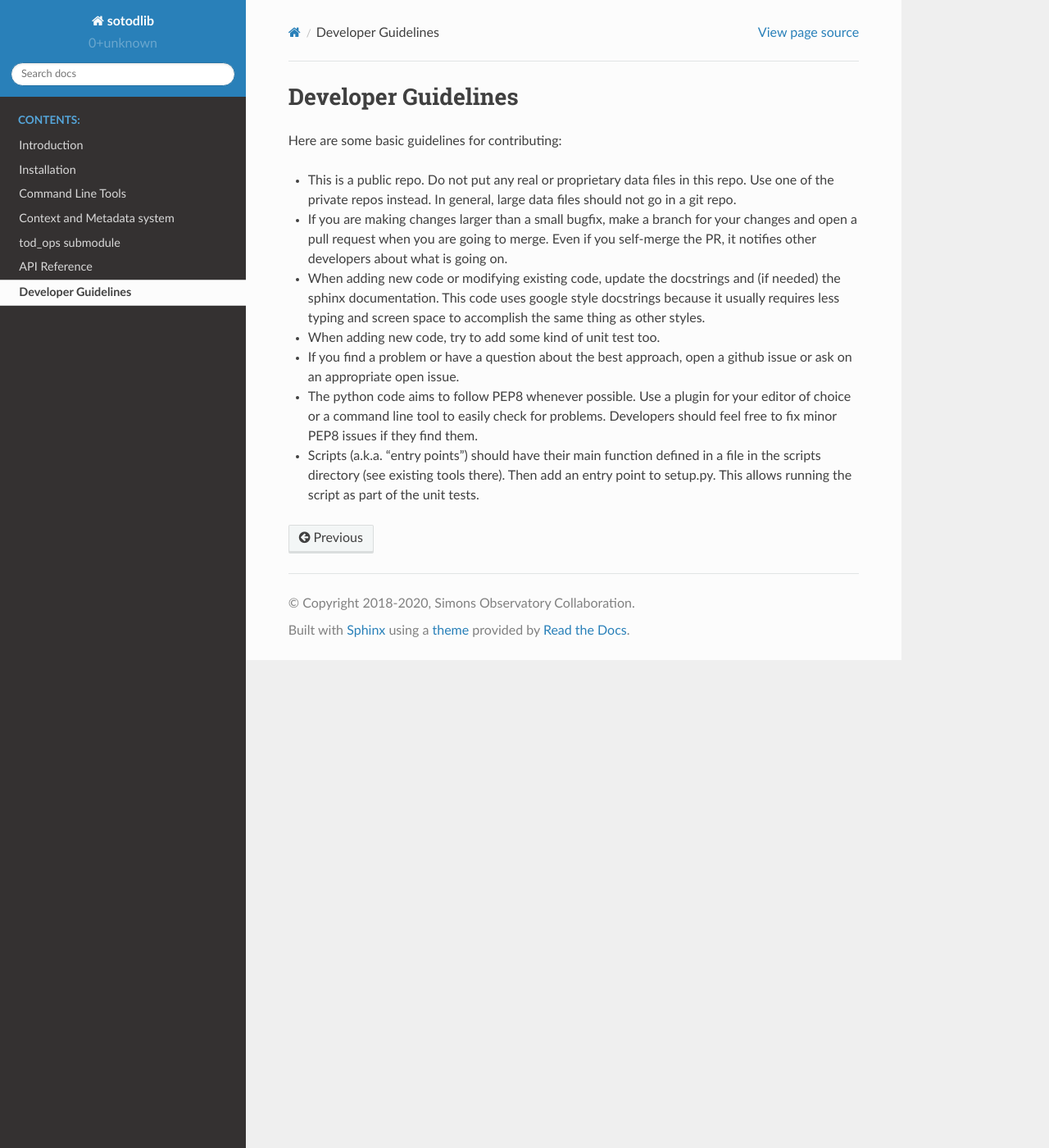
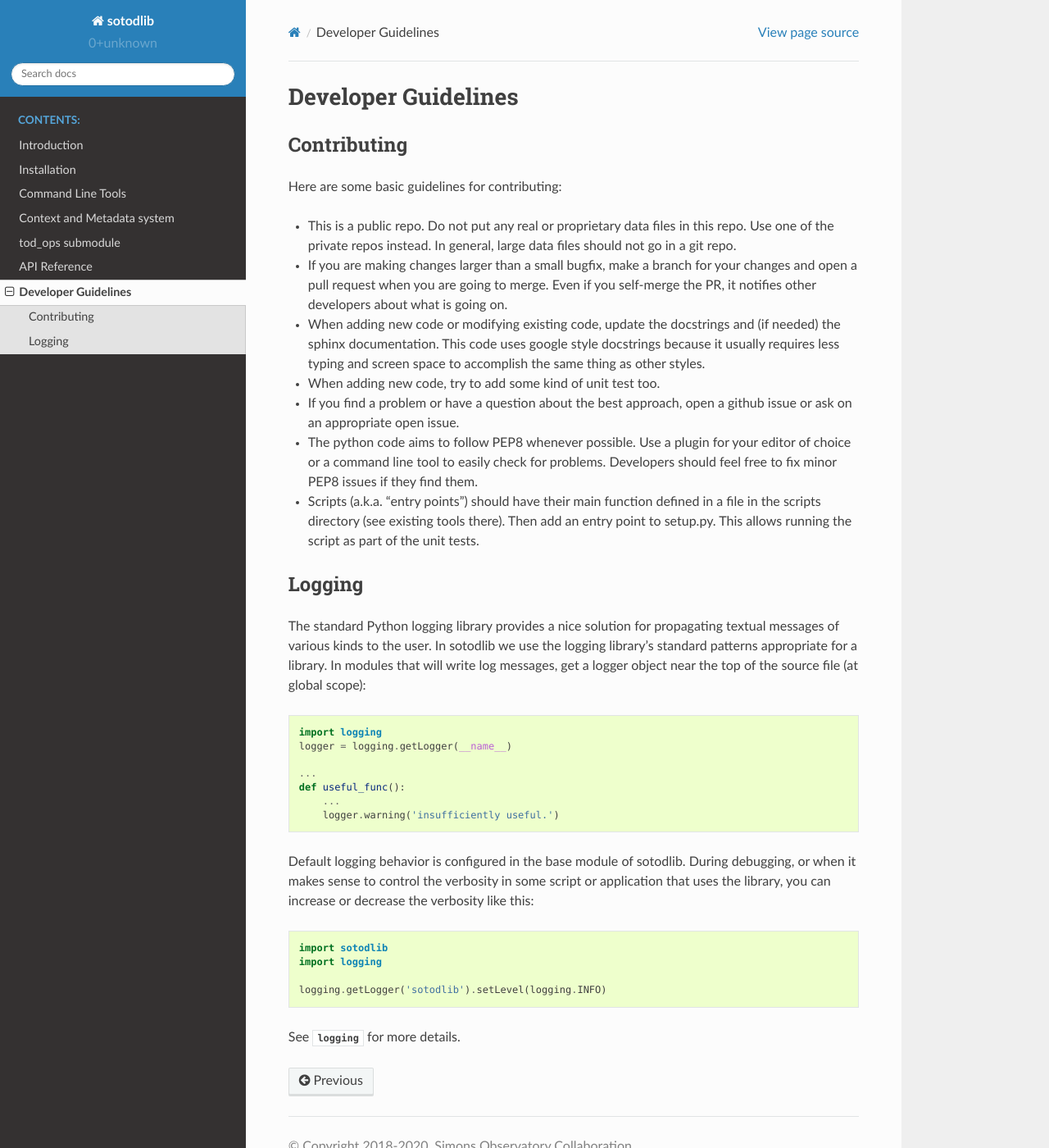
Before and after one commit to simonsobs/sotodlib, a Sphinx documentation site: the page built from docs/dev.rst, in a window 1280 px wide and 1400 px high. Shown: the whole window at 82% size. Built offline with Sphinx 7.4.7 and the Read the Docs theme 2.0.0, drawn with Linux system fonts in a browser that asks for light colours; pages that are not in the unit, such as notebooks, are missing from menus.

Commit message:
logging: define a base logger for sotodlib
Give simple example in docs of how it should be used.

```diff
--- a/docs/dev.rst
+++ b/docs/dev.rst
@@ -2,6 +2,9 @@
 
 Developer Guidelines
 ==============================
+
+Contributing
+------------
 
 Here are some basic guidelines for contributing:
 
@@ -30,3 +33,33 @@ Here are some basic guidelines for contributing:
 - Scripts (a.k.a. "entry points") should have their main function defined in a
   file in the scripts directory (see existing tools there).  Then add an entry
   point to setup.py.  This allows running the script as part of the unit tests.
+
+
+Logging
+-------
+
+The standard Python logging library provides a nice solution for
+propagating textual messages of various kinds to the user.  In
+sotodlib we use the logging library's standard patterns appropriate
+for a library.  In modules that will write log messages, get a logger
+object near the top of the source file (at global scope)::
+
+  import logging
+  logger = logging.getLogger(__name__)
+
+  ...
+  def useful_func():
+      ...
+      logger.warning('insufficiently useful.')
+
+Default logging behavior is configured in the base module of sotodlib.
+During debugging, or when it makes sense to control the verbosity in
+some script or application that uses the library, you can increase or
+decrease the verbosity like this::
+
+  import sotodlib
+  import logging
+
+  logging.getLogger('sotodlib').setLevel(logging.INFO)
+
+See :mod:`logging` for more details.
```
Also changed, not shown: sotodlib/__init__.py (+11 -1 lines).
